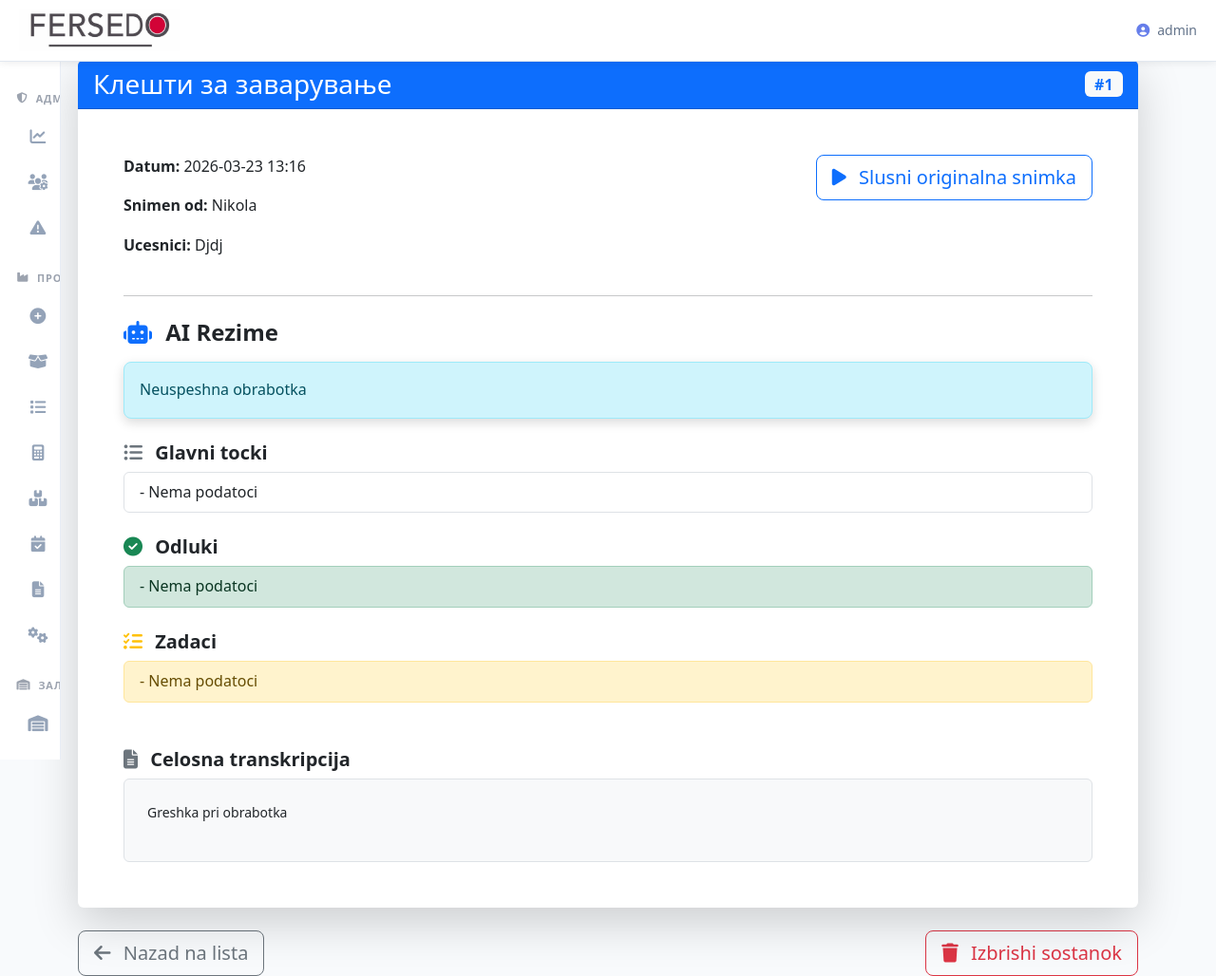
After one commit to nikolamartinkovic/Proekt-Fersedo, a Flask app: page /sostanoci/1 in a window 1280 px wide. The commit adds this page. Shown: the whole page at 95% size. Run offline with Flask 3, Linux system fonts and the light colour scheme; a user stored in the database is signed in; data comes from the database, SQL or seed files in the repository; both versions use the stored data as it was after the commit.

Commit message:
nova promena

````diff
--- a/app.py
+++ b/app.py
@@ -61,6 +61,7 @@ from config import Config
 from utils.db import init_db, get_db
 from utils.config import STATIC_FOLDER, POZICII_FOLDER, FONT_DIR, PROJECT_ROOT, PARTS_EXCEL, TEMPLATE_FOLDER
 from utils.decorators import login_required, admin_required, worker_required
+from routes.sostanoci import sostanoci_bp
 
 
 # ─────────────────────────────────────────────────────────────
@@ -106,6 +107,7 @@ app.register_blueprint(nabavki_bp)
 app.register_blueprint(admin_bp)
 app.register_blueprint(odmori_bp)
 app.register_blueprint(kvalitet_bp)
+app.register_blueprint(sostanoci_bp)
 
 app.config["DATABASE_PATH"] = DATABASE_PATH
 app.config.from_object(Config)
@@ -113,6 +115,7 @@ db.init_app(app)
 migrate.init_app(app, db)
 
 app.secret_key = "твоја_многу_тајна_шифра_2025!@#"
+app.config['MAX_CONTENT_LENGTH'] = 400 * 1024 * 1024
 app.config["VAPID_PUBLIC_KEY"]  = VAPID_PUBLIC_KEY
 app.config["VAPID_PRIVATE_KEY"] = VAPID_PRIVATE_KEY
 app.config["VAPID_SUBJECT"]     = VAPID_SUBJECT
--- /dev/null
+++ b/routes/sostanoci.py
@@ -0,0 +1,270 @@
+import os
+import time
+import json
+import base64
+from datetime import datetime
+from dotenv import load_dotenv
+load_dotenv()
+
+from flask import (
+    Blueprint, render_template, request, flash, redirect, url_for,
+    send_from_directory, session
+)
+from werkzeug.utils import secure_filename
+from utils.db import get_db
+from utils.decorators import login_required
+from groq import Groq
+
+sostanoci_bp = Blueprint('sostanoci', __name__, url_prefix='/sostanoci')
+
+# --- CONFIG ---
+UPLOAD_FOLDER = os.path.join("static", "sostanoci_audio")
+ALLOWED_EXTENSIONS = {'.mp3', '.wav', '.m4a', '.ogg', '.webm'}
+MAX_FILE_SIZE = 400 * 1024 * 1024  # 400 MB
+
+os.makedirs(UPLOAD_FOLDER, exist_ok=True)
+
+# Groq client (free) - used for both transcription and summary
+groq_client = Groq(
+    api_key=os.getenv("GROQ_API_KEY"),
+)
+
+# --- TABLE INIT ---
+def init_sostanoci_table():
+    with get_db() as conn:
+        conn.execute("""
+            CREATE TABLE IF NOT EXISTS sostanoci (
+                id            INTEGER PRIMARY KEY AUTOINCREMENT,
+                naslov        TEXT NOT NULL,
+                datum         TEXT NOT NULL,
+                ucesnici      TEXT,
+                audio_file    TEXT,
+                transkripcija TEXT,
+                rezime        TEXT,
+                glavni_tocki  TEXT,
+                odluki        TEXT,
+                zadaci        TEXT,
+                username      TEXT NOT NULL,
+                timestamp     TEXT NOT NULL
+            )
+        """)
+        existing = [
+            row["name"] for row in conn.execute("PRAGMA table_info(sostanoci)")
+        ]
+        if "odluki" not in existing:
+            conn.execute("ALTER TABLE sostanoci ADD COLUMN odluki TEXT")
+        if "zadaci" not in existing:
+            conn.execute("ALTER TABLE sostanoci ADD COLUMN zadaci TEXT")
+        conn.commit()
+
+init_sostanoci_table()
+
+# --- HELPERS ---
+def allowed_file(filename):
+    return '.' in filename and os.path.splitext(filename)[1].lower() in ALLOWED_EXTENSIONS
+
+
+def clean_json_response(text):
+    text = text.strip()
+    if text.startswith("```"):
+        parts = text.split("```")
+        if len(parts) >= 3:
+            text = parts[1]
+            if text.startswith("json"):
+                text = text[4:]
+        text = text.strip()
+    return text
+
+
+def save_audio_file(audio_source, naslov):
+    if hasattr(audio_source, 'read'):
+        audio_source.seek(0, 2)
+        size = audio_source.tell()
+        audio_source.seek(0)
+        if size > MAX_FILE_SIZE:
+            raise ValueError("Fajlot e pogolem od 400MB")
+        ext = os.path.splitext(audio_source.filename)[1].lower()
+        filename = f"sostanok_{int(time.time())}_{secure_filename(naslov[:30])}{ext}"
+        path = os.path.join(UPLOAD_FOLDER, filename)
+        audio_source.save(path)
+    else:
+        filename = f"sostanok_{int(time.time())}_{secure_filename(naslov[:30])}.webm"
+        path = os.path.join(UPLOAD_FOLDER, filename)
+        header, data = audio_source.split(",", 1)
+        with open(path, "wb") as f:
+            f.write(base64.b64decode(data))
+
+    return filename, path
+
+
+def ai_process_audio(audio_path):
+    try:
+        print(f"[AUDIO] Processing file: {audio_path}")
+        print(f"[AUDIO] File size: {os.path.getsize(audio_path)} bytes")
+
+        # 1. Transcription via Groq Whisper
+        with open(audio_path, "rb") as audio_file:
+            transcript = groq_client.audio.transcriptions.create(
+                model="whisper-large-v3",
+                file=audio_file,
+                response_format="text",
+                language="mk"
+            )
+
+        print(f"[GROQ WHISPER] Transcript: {transcript}")
+        text = transcript.strip()
+
+        if not text:
+            raise ValueError("Transcript is empty")
+
+        # 2. Summary via Groq LLaMA
+        prompt = f"""
+Ti si profesionalen asistent vo proizvodna kompanija Fersedo.
+Napravi rezime na makedonski jazik od sledniov transkribirani sostanok.
+
+{text[:15000]}
+
+Vrati SAMO validen JSON bez markdown, bez objasnuvanje:
+
+{{
+  "kratko_rezime": "Kratek opis vo 2-4 rechenici na makedonski",
+  "glavni_tocki": ["Glavna tocka 1", "Glavna tocka 2"],
+  "odluki": ["Odluka 1", "Odluka 2"],
+  "zadaci": ["Zadaca 1 - odgovorno lice i rok"]
+}}
+"""
+
+        response = groq_client.chat.completions.create(
+            model="llama-3.3-70b-versatile",
+            messages=[{"role": "user", "content": prompt}],
+            temperature=0.6,
+            max_tokens=1200
+        )
+
+        print(f"[GROQ LLaMA] Response: {response.choices[0].message.content}")
+        raw = clean_json_response(response.choices[0].message.content)
+        ai = json.loads(raw)
+
+        return {
+            "transkripcija": text,
+            "rezime":        ai.get("kratko_rezime", "Nema rezime"),
+            "glavni_tocki":  "\n".join(f"- {t}" for t in ai.get("glavni_tocki", [])),
+            "odluki":        "\n".join(f"- {o}" for o in ai.get("odluki", [])),
+            "zadaci":        "\n".join(f"- {z}" for z in ai.get("zadaci", [])),
+        }
+
+    except Exception as e:
+        print(f"[AI ERROR] {str(e)}")
+        import traceback
+        traceback.print_exc()
+        return {
+            "transkripcija": "Greshka pri obrabotka",
+            "rezime":        "Neuspeshna obrabotka",
+            "glavni_tocki":  "- Nema podatoci",
+            "odluki":        "- Nema podatoci",
+            "zadaci":        "- Nema podatoci",
+        }
+
+
+# --- ROUTES ---
+
+@sostanoci_bp.route("/")
+@login_required
+def lista():
+    with get_db() as conn:
+        sostanoci = conn.execute("""
+            SELECT id, naslov, datum, ucesnici, rezime, username, timestamp
+            FROM sostanoci
+            ORDER BY timestamp DESC
+        """).fetchall()
+    return render_template("sostanoci_lista.html", sostanoci=sostanoci)
+
+
+@sostanoci_bp.route("/nov", methods=["GET", "POST"])
+@login_required
+def nov_sostanok():
+    if request.method == "POST":
+        naslov   = request.form.get("naslov", "").strip()
+        ucesnici = request.form.get("ucesnici", "").strip()
+        audio    = request.files.get("audio")
+        recorded = request.form.get("recorded_audio", "").strip()
+
+        if not naslov:
+            flash("Vnesi naslov na sostanokot!", "danger")
+            return redirect(url_for("sostanoci.nov_sostanok"))
+
+        audio_source = None
+        if audio and audio.filename and allowed_file(audio.filename):
+            audio_source = audio
+        elif recorded and recorded.startswith("data:audio"):
+            audio_source = recorded
+
+        if not audio_source:
+            flash("Prikachi audio fajl ili snimi preku mikrofon.", "danger")
+            return redirect(url_for("sostanoci.nov_sostanok"))
+
+        try:
+            audio_filename, audio_path = save_audio_file(audio_source, naslov)
+        except ValueError as e:
+            flash(str(e), "danger")
+            return redirect(url_for("sostanoci.nov_sostanok"))
+
+        ai = ai_process_audio(audio_path)
+
+        with get_db() as conn:
+            conn.execute("""
+                INSERT INTO sostanoci
+                (naslov, datum, ucesnici, audio_file, transkripcija,
+                 rezime, glavni_tocki, odluki, zadaci, username, timestamp)
+                VALUES (?, ?, ?, ?, ?, ?, ?, ?, ?, ?, ?)
+            """, (
+                naslov,
+                datetime.now().strftime("%Y-%m-%d %H:%M"),
+                ucesnici,
+                audio_filename,
+                ai["transkripcija"],
+                ai["rezime"],
+                ai["glavni_tocki"],
+                ai["odluki"],
+                ai["zadaci"],
+                session["user"],
+                datetime.now().strftime("%Y-%m-%d %H:%M:%S")
+            ))
+            conn.commit()
+
+        flash("Sostanokot e uspeshno snimen i AI go rezimira!", "success")
+        return redirect(url_for("sostanoci.lista"))
+
+    return render_template("sostanoci_nov.html")
+
+
+@sostanoci_bp.route("/<int:id>")
+@login_required
+def detalji(id):
+    with get_db() as conn:
+        row = conn.execute("SELECT * FROM sostanoci WHERE id=?", (id,)).fetchone()
+    if not row:
+        flash("Sostanokot ne postoi!", "danger")
+        return redirect(url_for("sostanoci.lista"))
+    return render_template("sostanoci_detalji.html", s=dict(row))
+
+
+@sostanoci_bp.route("/<int:id>/delete", methods=["POST"])
+@login_required
+def delete(id):
+    with get_db() as conn:
+        row = conn.execute("SELECT audio_file FROM sostanoci WHERE id=?", (id,)).fetchone()
+        if row and row["audio_file"]:
+            path = os.path.join(UPLOAD_FOLDER, row["audio_file"])
+            if os.path.exists(path):
+                os.remove(path)
+        conn.execute("DELETE FROM sostanoci WHERE id=?", (id,))
+        conn.commit()
+    flash("Sostanokot e izbrisan.", "info")
+    return redirect(url_for("sostanoci.lista"))
+
+
+@sostanoci_bp.route("/audio/<filename>")
+@login_required
+def serve_audio(filename):
+    return send_from_directory(UPLOAD_FOLDER, filename)
--- a/templates/base.html
+++ b/templates/base.html
@@ -82,9 +82,6 @@
         html, body { height:100%; font-family:system-ui, -apple-system, BlinkMacSystemFont, 'Segoe UI', Roboto, sans-serif; background:var(--bg); color:var(--text); line-height:1.6; }
         body { min-height:100vh; touch-action:manipulation; }
 
-        /* ═══════════════════════════════════════════
-           HEADER
-        ═══════════════════════════════════════════ */
         header {
             position: fixed;
             top: 0; left: 0; width: 100%;
@@ -132,10 +129,6 @@
             background: rgba(102,126,234,0.1);
             color: var(--primary);
         }
-
-        /* ═══════════════════════════════════════════
-           SIDEBAR
-        ═══════════════════════════════════════════ */
 
         #sb-trigger {
             position: fixed;
@@ -327,9 +320,6 @@
             }
         }
 
-        /* ═══════════════════════════════════════════
-           OVERLAY (mobile)
-        ═══════════════════════════════════════════ */
         .overlay {
             position: fixed;
             inset: 0;
@@ -342,9 +332,6 @@
         }
         .overlay.show { opacity: 1; visibility: visible; }
 
-        /* ═══════════════════════════════════════════
-           MAIN CONTENT
-        ═══════════════════════════════════════════ */
         main {
             margin-top: 64px;
             margin-left: var(--sb-width-collapsed);
@@ -363,9 +350,6 @@
             nav { padding: 0 0.75rem; }
         }
 
-        /* ═══════════════════════════════════════════
-           SCROLL TO TOP
-        ═══════════════════════════════════════════ */
         #scrollToTopBtn {
             display: none;
             position: fixed;
@@ -390,9 +374,6 @@
             box-shadow: 0 8px 28px rgba(102,126,234,0.55);
         }
 
-        /* ═══════════════════════════════════════════
-           IMAGE MODAL
-        ═══════════════════════════════════════════ */
         #imageModal {
             display: none;
             position: fixed;
@@ -424,9 +405,6 @@
         }
         .close-modal:hover { color: #fff; }
 
-        /* ═══════════════════════════════════════════
-           UTILITY CLASSES
-        ═══════════════════════════════════════════ */
         .efektivnost-value {
             font-size: clamp(1.5rem, 5vw, 2.2rem);
             font-weight: bold;
@@ -497,9 +475,6 @@
         }
         .alert-success { background-color:#d4edda; color:#155724; border-color:#c3e6cb; }
 
-        /* ═══════════════════════════════════════════
-           PWA INSTALL BANNER
-        ═══════════════════════════════════════════ */
         #pwaInstallBanner {
             display: none;
             position: fixed;
@@ -603,7 +578,7 @@
     <img id="modalImage" src="" alt="Зголемена слика">
 </div>
 
-<!-- ═══ PWA INSTALL BANNER ═══ -->
+<!-- PWA INSTALL BANNER -->
 <div id="pwaInstallBanner">
     <div class="pwa-banner-inner">
         <div class="pwa-banner-info">
@@ -622,7 +597,7 @@
     </div>
 </div>
 
-<!-- ═══ HEADER ═══ -->
+<!-- HEADER -->
 <header>
     <nav>
         <a href="{{ url_for('auth.index') }}" class="nav-brand">
@@ -644,7 +619,7 @@
     </nav>
 </header>
 
-<!-- ═══ SIDEBAR ═══ -->
+<!-- SIDEBAR -->
 <aside class="sidebar" id="sidebar">
     <div class="sidebar-inner" id="sidebar-inner">
 
@@ -711,7 +686,6 @@
                     <span class="sb-label">Email примачи</span>
                 </a>
 
-                <!-- ── КВАЛИТЕТ (Admin) ── -->
                 <div class="sb-group"><i class="fas fa-star" style="font-size:0.7rem;"></i> Квалитет</div>
                 <a class="sb-link" href="{{ url_for('kvalitet.kvalitet') }}" data-tooltip="Квалитет">
                     <span class="sb-icon"><i class="fas fa-check-circle"></i></span>
@@ -740,7 +714,13 @@
                     <span class="sb-label">Архива</span>
                 </a>
 
-                <!-- ── ОДМОРИ (Admin) ── -->
+                <!-- ═══ СОСТАНОЦИ (Admin) ═══ -->
+                <div class="sb-group"><i class="fas fa-microphone" style="font-size:0.7rem;"></i> Состаноци</div>
+                <a class="sb-link" href="{{ url_for('sostanoci.lista') }}" data-tooltip="Состаноци">
+                    <span class="sb-icon"><i class="fas fa-microphone"></i></span>
+                    <span class="sb-label">Состаноци</span>
+                </a>
+
                 <div class="sb-group"><i class="fas fa-sun" style="font-size:0.7rem;"></i> Одмори</div>
                 <a class="sb-link" href="{{ url_for('main.odmori') }}" data-tooltip="Одмори">
                     <span class="sb-icon"><i class="fas fa-umbrella-beach"></i></span>
@@ -830,7 +810,6 @@
                 </a>
                 {% endif %}
 
-                <!-- ── КВАЛИТЕТ (Non-admin) ── -->
                 {% if 'kvalitet_nova' in allowed or 'kvalitet_arhiva' in allowed or 'kvalitet_template' in allowed %}
                 <div class="sb-group"><i class="fas fa-star" style="font-size:0.7rem;"></i> Квалитет</div>
                 <a class="sb-link" href="{{ url_for('kvalitet.kvalitet') }}" data-tooltip="Квалитет">
@@ -869,7 +848,13 @@
                 </a>
                 {% endif %}
 
-                <!-- ── ОДМОРИ (Non-admin) ── -->
+                <!-- ═══ СОСТАНОЦИ (Non-admin) ═══ -->
+                <div class="sb-group"><i class="fas fa-microphone" style="font-size:0.7rem;"></i> Состаноци</div>
+                <a class="sb-link" href="{{ url_for('sostanoci.lista') }}" data-tooltip="Состаноци">
+                    <span class="sb-icon"><i class="fas fa-microphone"></i></span>
+                    <span class="sb-label">Состаноци</span>
+                </a>
+
                 {% if 'odmori' in allowed or 'baranje_odmor' in allowed or 'odmori_vraboteni' in allowed or 'odmori_kalendar' in allowed or 'odmori_pregled_odmori' in allowed or 'odmori_sekojdnevni_otsustva' in allowed or 'odmori_manager_emails' in allowed %}
                 <div class="sb-group"><i class="fas fa-sun" style="font-size:0.7rem;"></i> Одмори</div>
                 {% endif %}
@@ -937,7 +922,7 @@
 
 <div class="overlay" id="overlay" onclick="toggleMobileSidebar()"></div>
 
-<!-- ═══ MAIN ═══ -->
+<!-- MAIN -->
 <main class="container-fluid p-0" id="main-content">
     {% with messages = get_flashed_messages(with_categories=true) %}
         {% if messages %}
@@ -954,7 +939,7 @@
     {% block content %}{% endblock %}
 </main>
 
-<!-- ═══ SCRIPTS ═══ -->
+<!-- SCRIPTS -->
 <script src="https://cdn.jsdelivr.net/npm/bootstrap@5.3.3/dist/js/bootstrap.bundle.min.js"></script>
 
 <script>
@@ -1009,7 +994,6 @@
     });
 </script>
 
-<!-- ═══ PWA: Service Worker Registration ═══ -->
 <script>
 if ('serviceWorker' in navigator) {
     window.addEventListener('load', () => {
@@ -1020,7 +1004,6 @@ if ('serviceWorker' in navigator) {
 }
 </script>
 
-<!-- ═══ PWA: Install Banner ═══ -->
 <script>
 let deferredPrompt = null;
 
@@ -1028,11 +1011,9 @@ window.addEventListener('beforeinstallprompt', (e) => {
     e.preventDefault();
     deferredPrompt = e;
 
-    // Провери дали корисникот веќе одбил и дали поминале 3 дена
     const dismissed = localStorage.getItem('pwaInstallDismissed');
     if (dismissed && Date.now() < parseInt(dismissed)) return;
 
-    // Прикажи го банерот по 1 секунда
     setTimeout(() => {
         document.getElementById('pwaInstallBanner').style.display = 'block';
     }, 1000);
@@ -1052,12 +1033,10 @@ function installPWA() {
 
 function dismissInstallBanner() {
     document.getElementById('pwaInstallBanner').style.display = 'none';
-    // Не прикажувај 3 дена
     const expiry = Date.now() + (3 * 24 * 60 * 60 * 1000);
     localStorage.setItem('pwaInstallDismissed', expiry);
 }
 
-// Скриј го банерот ако е веќе инсталирана
 window.addEventListener('appinstalled', () => {
     document.getElementById('pwaInstallBanner').style.display = 'none';
     deferredPrompt = null;
@@ -1065,7 +1044,6 @@ window.addEventListener('appinstalled', () => {
 });
 </script>
 
-<!-- ═══ PWA: Push Notifications ═══ -->
 <script>
 const VAPID_PUBLIC_KEY = "{{ VAPID_PUBLIC_KEY }}";
 
--- /dev/null
+++ b/templates/sostanoci_detalji.html
@@ -0,0 +1,98 @@
+{% extends "base.html" %}
+
+{% block title %}Sostanok #{{ s.id }} - Fersedo{% endblock %}
+
+{% block content %}
+<div class="container mt-5">
+    <div class="card shadow-lg border-0">
+        <div class="card-header bg-primary text-white d-flex justify-content-between align-items-center">
+            <h3 class="mb-0">{{ s.naslov }}</h3>
+            <span class="badge bg-light text-primary fs-6">#{{ s.id }}</span>
+        </div>
+        <div class="card-body p-5">
+
+            <div class="row g-4">
+                <div class="col-md-6">
+                    <p><strong>Datum:</strong> {{ s.datum }}</p>
+                    <p><strong>Snimen od:</strong> {{ s.username }}</p>
+                    <p><strong>Ucesnici:</strong> {{ s.ucesnici or '—' }}</p>
+                </div>
+                <div class="col-md-6 text-md-end">
+                    {% if s.audio_file %}
+                    <a href="{{ url_for('sostanoci.serve_audio', filename=s.audio_file) }}"
+                       class="btn btn-outline-primary btn-lg" target="_blank">
+                        <i class="fas fa-play me-2"></i> Slusni originalna snimka
+                    </a>
+                    {% endif %}
+                </div>
+            </div>
+
+            <hr class="my-4">
+
+            <h4 class="fw-bold mb-3">
+                <i class="fas fa-robot me-2 text-primary"></i> AI Rezime
+            </h4>
+            <div class="alert alert-info">
+                {{ s.rezime or 'Nema rezime (AI ne uspea da obraboti)' }}
+            </div>
+
+            <h5 class="fw-bold mt-4">
+                <i class="fas fa-list-ul me-2 text-secondary"></i> Glavni tocki
+            </h5>
+            {% if s.glavni_tocki %}
+            <div class="list-group mb-3">
+                {% for tocka in s.glavni_tocki.split('\n') if tocka.strip() %}
+                <div class="list-group-item list-group-item-action">{{ tocka }}</div>
+                {% endfor %}
+            </div>
+            {% else %}
+            <p class="text-muted">Nema glavni tocki.</p>
+            {% endif %}
+
+            {% if s.odluki %}
+            <h5 class="fw-bold mt-4">
+                <i class="fas fa-check-circle me-2 text-success"></i> Odluki
+            </h5>
+            <div class="list-group mb-3">
+                {% for o in s.odluki.split('\n') if o.strip() %}
+                <div class="list-group-item list-group-item-success">{{ o }}</div>
+                {% endfor %}
+            </div>
+            {% endif %}
+
+            {% if s.zadaci %}
+            <h5 class="fw-bold mt-4">
+                <i class="fas fa-tasks me-2 text-warning"></i> Zadaci
+            </h5>
+            <div class="list-group mb-3">
+                {% for z in s.zadaci.split('\n') if z.strip() %}
+                <div class="list-group-item list-group-item-warning">{{ z }}</div>
+                {% endfor %}
+            </div>
+            {% endif %}
+
+            {% if s.transkripcija %}
+            <h5 class="fw-bold mt-5">
+                <i class="fas fa-file-alt me-2 text-secondary"></i> Celosna transkripcija
+            </h5>
+            <div class="border p-4 bg-light rounded" style="max-height: 400px; overflow-y: auto;">
+                <pre style="white-space: pre-wrap; font-family: inherit;">{{ s.transkripcija }}</pre>
+            </div>
+            {% endif %}
+
+        </div>
+    </div>
+
+    <div class="d-flex justify-content-between align-items-center mt-4 mb-5">
+        <a href="{{ url_for('sostanoci.lista') }}" class="btn btn-outline-secondary btn-lg">
+            <i class="fas fa-arrow-left me-2"></i> Nazad na lista
+        </a>
+        <form method="POST" action="{{ url_for('sostanoci.delete', id=s.id) }}"
+              onsubmit="return confirm('Siguren/a si deka sakash da go izbrishes ovoj sostanok?')">
+            <button type="submit" class="btn btn-outline-danger btn-lg">
+                <i class="fas fa-trash me-2"></i> Izbrishi sostanok
+            </button>
+        </form>
+    </div>
+</div>
+{% endblock %}
````
Also changed, not shown: templates/sostanoci_lista.html (added, +72 -0 lines), templates/sostanoci_nov.html (added, +144 -0 lines), instance/database.db, 2 other files.
